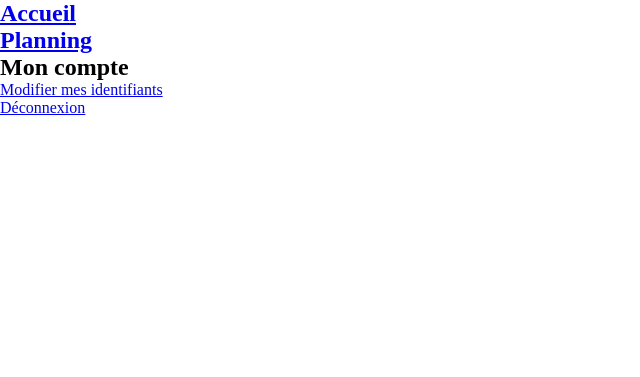
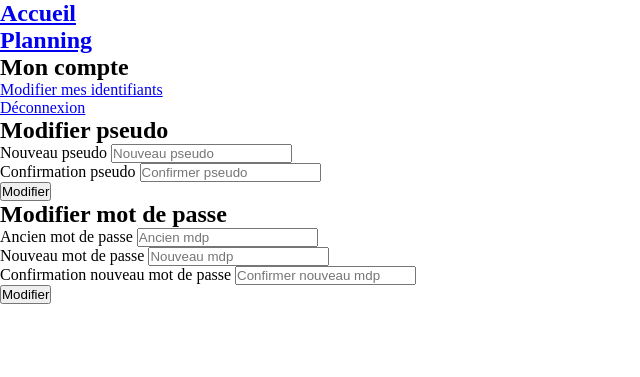
Before and after one commit to celine-pawlak/reservation-salles, a PHP site: page /profil.php in a window 1280 px wide. Shown: the top 377 px of the page, without its empty margins (0-640 px from the left). Run offline with PHP 8.4, Linux system fonts and the light colour scheme; the visitor is signed in with stand-in values (Sample User, id 1).

Commit message:
Profil.php

```diff
--- a/profil.php
+++ b/profil.php
@@ -5,17 +5,127 @@ $page_selected = "profil";
 <!DOCTYPE html>
 <html lang="fr" dir="ltr">
     <head>
-        <title></title>
+        <title>Profil - Réservation</title>
         <meta charset="utf-8">
         <meta name="viewport" content="width=device-width, user-scalable=yes"/>
-        <link rel="stylesheet" href="fa.css">
-        <link rel="stylesheet" type="text/css" href="css/style.css">
+        <link rel="stylesheet" href="styles/css/fa.css">
+        <link rel="stylesheet" type="text/css" href="styles/css/style.css">
     </head>
     <body>
         <header>
-          <?php include("header.php")?>
+          <?php
+          include 'header.php';
+          $errors = [];
+
+          /* INFO UTILISATEUR */
+
+          $request = "SELECT * FROM utilisateurs WHERE login = '" . $_SESSION['login'] . "';";
+          $query = mysqli_query($db, $request);
+          $user_info = mysqli_fetch_array($query);
+
+          /*LOGIN*/
+
+          if (!empty($_POST['new_login']) AND !empty($_POST['new_login_conf']) AND isset($_POST['password_button']))
+          {
+            $new_login = $_POST['new_login'];
+            $new_login_conf = $_POST['new_login_conf'];
+            $login_required = preg_match("/^(?=.*[A-Za-z0-9]$)[A-Za-z\d\-\_]{3,19}$/", $new_login);
+            if (!$login_required)
+            {
+              $errors[] = "Le login doit :<br>- Contenir entre 4 et 20 caractères.<br>- Commencer par une lettre<br>- Finir par une lettre ou nombre.<br>- Ne contenir aucun caractère spécial (sauf - et _).";
+            }
+            $request = "SELECT login FROM utilisateurs WHERE login = '" . $new_login . "';";
+            $query = mysqli_query($db, $request);
+            $login_check = mysqli_fetch_array($query);
+            if (!empty($login_check))
+            {
+              $errors[] = "Ce login existe déjà !";
+            }
+            if ($new_login != $new_login_conf) {
+              $errors[] = "Les logins doivent être identiques.";
+            }
+            if (empty($errors)) {
+              $request_new_login = "UPDATE utilisateurs SET login = '" . $new_login . "';";
+              mysqli_query($db, $request_new_login);
+              echo "Le login a bien été modifié !";
+            }
+          }
+          elseif (isset($_POST['login_button']) AND (empty($_POST['new_login']) OR empty($_POST['new_login_conf'])))
+          {
+            $errors[] = "Les deux champs de login doivent être remplis";
+          }
+
+          /*MOT DE PASSE*/
+
+          if (!empty($_POST['old_pass']) AND !empty($_POST['new_pass']) AND !empty($_POST['new_pass_conf']) AND isset($_POST['password_button']))
+          {
+            $old_pass = $_POST['old_pass'];
+            $new_pass = $_POST['new_pass'];
+            $new_pass_conf = $_POST['new_pass_conf'];
+            if (!password_verify($old_pass, $user_info['password']))
+            {
+              $errors[] = "Votre ancien mot de passe est incorrect.";
+            }
+            elseif (password_verify($new_pass, $user_info['password']))
+            {
+              $errors[] = "Votre nouveau mot de passe doit être différent de l'ancien.";
+            }
+            if ($new_pass != $new_pass_conf)
+            {
+              $errors[] = "Les mots de passe ne sont pas identiques.";
+            }
+            $password_required = preg_match("/^(?=.*?[A-Z]{1,})(?=.*?[a-z]{1,})(?=.*?[0-9]{1,})(?=.*?[\W]{1,}).{8,20}$/", $new_pass);
+            if (!$password_required)
+            {
+              $errors[] = "Les mot de passe doit :<br>- Contenir entre 8 et 20 caractères.<br>- Contenir au moins 1 caractère spécial, 1 nombre, 1 majuscule et 1 minuscule.";
+            }
+            if (empty($errors))
+            {
+              $password_modified = password_hash($newpass, PASSWORD_BCRYPT, array('cost' => 10));
+              $request_new_pass = "UPDATE utilisateurs SET password = '" . $password_modified . "' WHERE login = '" . $_SESSION['id'] . "';";
+              $query = mysqli_query($db, $request_new_pass);
+              echo "Le mot de passe a bien été modifié !";
+            }
+          }
+          elseif (isset($_POST['password_button']) AND ( empty($_POST['old_pass']) OR empty($_POST['new_pass']) OR empty($_POST['new_pass_conf']) ) )
+          {
+            $errors[] = "Tous les champs du mot de passe doivent être remplis.";
+          }
+
+          ?>
         </header>
         <main>
+          <div class="content">
+            <?= renderErrors($errors) ?>
+            <form class="" action="profil.php" method="post">
+              <h2>Modifier pseudo</h2>
+              <div class="form_element">
+                <label for="new_login">Nouveau pseudo</label>
+                <input type="text" name="new_login" value="" required placeholder="Nouveau pseudo">
+              </div>
+              <div class="form_element">
+                <label for="new_login_conf">Confirmation pseudo</label>
+                <input type="text" name="new_login_conf" value="" required placeholder="Confirmer pseudo">
+              </div>
+              <button type="submit" name="login_button">Modifier</button>
+            </form>
+            <form class="" action="profil.php" method="post">
+              <h2>Modifier mot de passe</h2>
+              <div class="form_element">
+                <label for="old_pass">Ancien mot de passe</label>
+                <input type="password" name="old_pass" value="" required placeholder="Ancien mdp">
+              </div>
+              <div class="form_element">
+                <label for="new_pass">Nouveau mot de passe</label>
+                <input type="password" name="new_pass" value="" required placeholder="Nouveau mdp">
+              </div>
+              <div class="form_element">
+                <label for="new_pass_conf">Confirmation nouveau mot de passe</label>
+                <input type="password" name="new_pass_conf" value="" required placeholder="Confirmer nouveau mdp">
+              </div>
+              <button type="submit" name="password_button">Modifier</button>
+            </form>
+          </div>
         </main>
         <footer>
           <?php include("footer.php")?>
```
